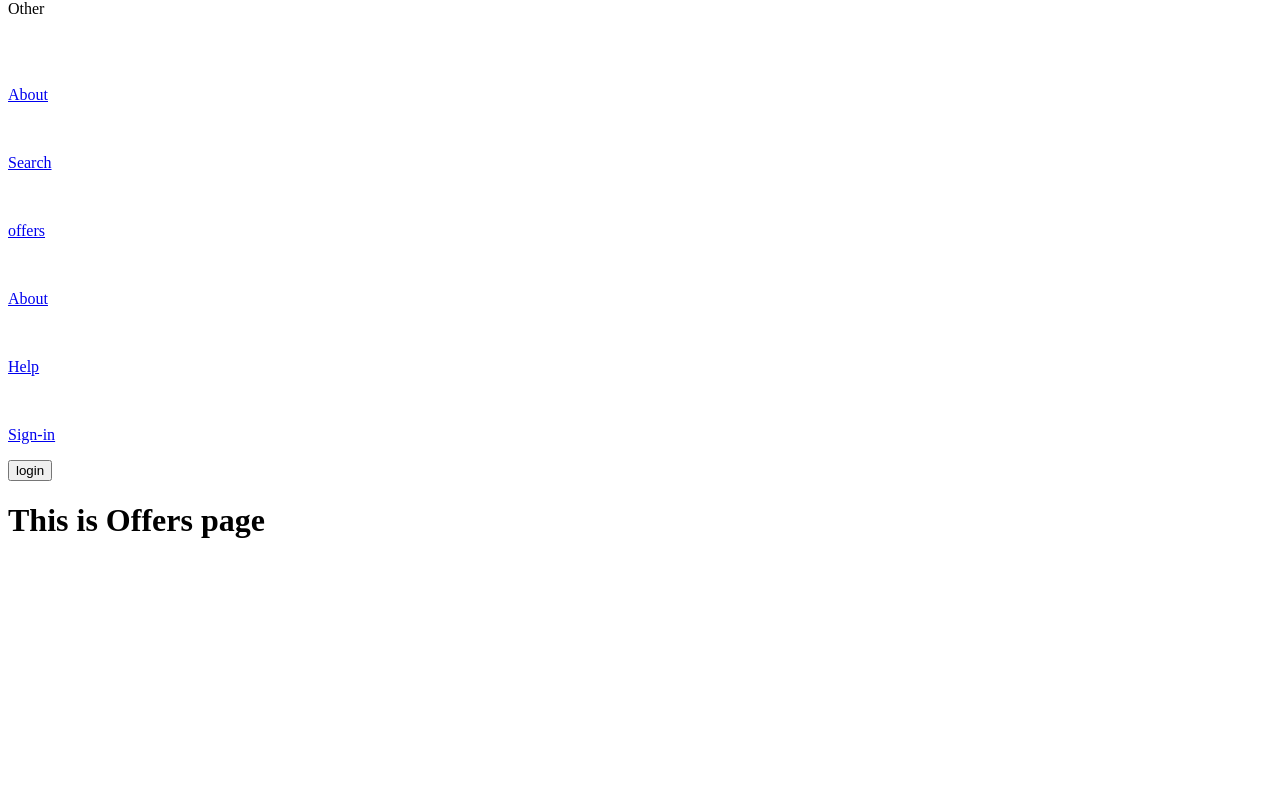
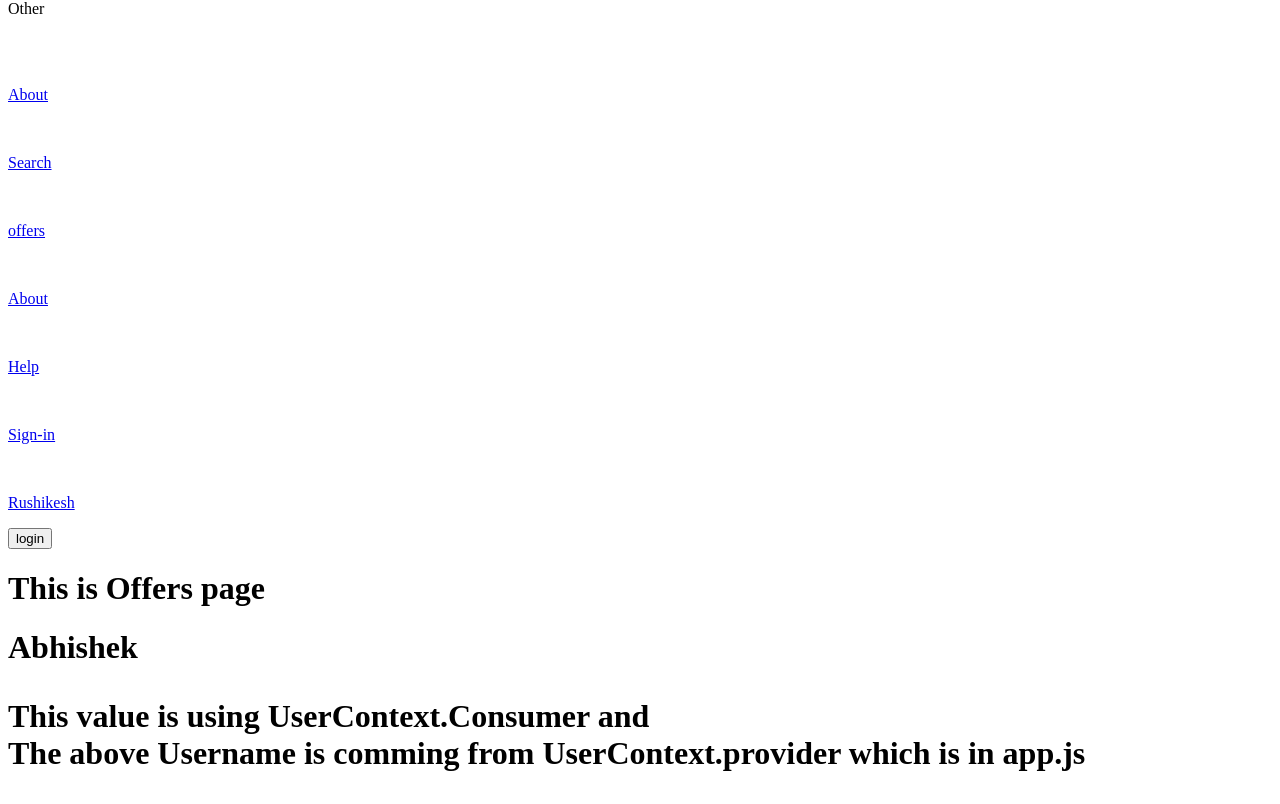
Before and after one commit to Rushikeshbhavsar20/Swiggy_react_app, a React (Vite) app: page /offers in a window 1280 px wide. Shown: the part 328-1132 px from the top of the page. Before the commit the page ends 889 px from the top, so only its background shows below. Built offline with nearby package versions, Linux system fonts and the light colour scheme; a web font is replaced by a local one.

Commit message:
Learned to use a UserContext

```diff
--- a/src/components/Dropdownmenu.js
+++ b/src/components/Dropdownmenu.js
@@ -5,8 +5,11 @@ import Mainmenu from './Mainmenu';
 
 const Dropdownmenu = () => {
 
+   const [showitem, setshowitem] = useState(null)
 
-
+   const ExpandItems  = (index)=>{
+      setshowitem(index);
+   }
 
   const id = useParams();
 
@@ -51,7 +54,7 @@ const Dropdownmenu = () => {
       console.log(res);
       return(
 
-        <Mainmenu  key={index} resData={res}  />
+        <Mainmenu  key={index} resData={res} showItem={index == showitem ?  true : false }  ExpandItems={()=> showitem == index ? ExpandItems(null) : ExpandItems(index) }    />
       )
 
   })}
--- a/src/components/Header.js
+++ b/src/components/Header.js
@@ -1,13 +1,12 @@
-import {useState,useEffect} from "react"
+import {useState,useEffect, useContext} from "react"
 import { Link } from "react-router-dom";
-
-
+import Usercontext from "../../utils/Usercontext";
 const Header = () =>{
    const setdata = () =>{
       setlogg("logout");
    }
     const [logg, setlogg] = useState("login");
-
+    const {loggedUser} = useContext(Usercontext);
 
     return(
           <div className="w-full  top-0 left-0 right-0 fixed flex justify-between pt-2 pr-3 pl-3 bg-white h-[80px] z-40 ">
@@ -43,6 +42,10 @@ const Header = () =>{
               <p> <Link to="">Sign-in</Link></p>
               </div>
               <div>
+              <img/>
+              <p> <Link className="bg-blue-100" to="">{loggedUser}</Link></p>
+              </div>
+              <div>
               </div>
               <button  onClick={setdata}type="button" className=" text-white bg-[#ff5200] hover:bg-[#FF9119]/80 focus:ring-4 focus:outline-none focus:ring-[#FF9119]/50 font-medium rounded-lg text-sm px-5 py-2.5 text-center inline-flex items-center dark:hover:bg-[#FF9119]/80 dark:focus:ring-[#FF9119]/40 me-2 mb-2">{logg}
               </button>
--- a/src/components/Maincontent.js
+++ b/src/components/Maincontent.js
@@ -1,15 +1,15 @@
 import { Rescard } from "./Rescard";
-import {useState,useEffect} from "react"
+import {useState,useEffect, useContext} from "react"
+
+import Usercontext from "../../utils/Usercontext";
 
 
 
-const Rated = (Rescardd)=>{
-
-
+const Rated = (Rescardd,Rating)=>{
     return(props) =>{
         return(
           <div className="">
-            <h1 className="border-2 border-red-100 border-solid">Highly rated</h1>
+            <h1 className="border-2 border-red-100 border-solid">{Rating}</h1>
 
 
             <Rescardd  {...props} />
@@ -23,6 +23,9 @@ const Maincontent = () =>{
     const[filterlist,setfilterList] = useState([]);
     const[resList,setresList] = useState([]);
     const ListoffilterRes =  filterlist.filter((res)=>res.info.avgRating > 4.3);
+    const {RatedRes ,loggedUser} = useContext(Usercontext);
+
+
     useEffect(() => {
         fetchdata();
 }, [])
@@ -65,7 +68,7 @@ const Maincontent = () =>{
 
 
 
-     const RescardRated =  Rated(Rescard);
+     const RescardRated =  Rated(Rescard,RatedRes)
 
 
     return(
@@ -83,7 +86,7 @@ const Maincontent = () =>{
            <div className="flex flex-wrap  gap-14 pl-7  ">
              {
 
-           filterlist.map(Reasturant => Reasturant.info.avgRating > 4.2 ? <Rescard resData={Reasturant} /> : <RescardRated resData={Reasturant} />  )
+           filterlist.map(Reasturant => Reasturant.info.avgRating > 4.2 ? <Rescard resData={Reasturant} /> : <RescardRated resData={Reasturant}/>  )
 
             }
 
--- a/src/components/Mainmenu.js
+++ b/src/components/Mainmenu.js
@@ -1,26 +1,28 @@
 import React from 'react'
 import { NestedItem } from './NestedItem'
-import { useState } from 'react'
-const Mainmenu = ({resData}) => {
-        const [clicked, setclicked] = useState(false)
+
+const Mainmenu = ({resData , showItem,ExpandItems}) => {
+
       const handleClick = ()=>{
-           !clicked ? setclicked(true) : setclicked(false)
+
+
+         ExpandItems();
       }
 
 
     console.log("Res Data pass successfully",resData);
   return (
-     <div className='flex-col  flex gap-[20px] border-solid border-2 border-black'>
+     <div className='flex-col  flex gap-[20px] '>
 
     <div className='flex justify-between w-full '> <h1 className='font-bold text-lg pl-[12%]'>{resData?.card?.card?.title}</h1>  <img onClick={handleClick} className='w-[30px] mr-[17%]' src={"https://w7.pngwing.com/pngs/410/111/png-transparent-down-arrow-logo-arrow-down-android-down-arrow-hand-triangle-internet-thumbnail.png"}/>   </div>
      {
 
-       resData?.card?.card?.itemCards.map((res,index)=>{return (
+       showItem ? resData?.card?.card?.itemCards.map((res,index)=>{return (
 
-            clicked ? <NestedItem key={index} Resdata={res}/> : <div className='w-0 h-0'></div>
+           <NestedItem key={index} Resdata={res}/>
 
 
-       )})
+       )}): <div className=' h-[10px] bg-[#f2f2f3] mb-[10px] ml-[10%] mr-[15%] rounded-sm'> </div>
 
 
      }
--- a/src/components/Offers.js
+++ b/src/components/Offers.js
@@ -1,7 +1,15 @@
+import Usercontext from "../../utils/Usercontext";
+
 const Offers = ()=>{
     return(
-         <div className="Offer-component">
+         <div className="m-[120px]">
              <h1>This is Offers page</h1>
+             <Usercontext.Consumer>
+              {(data)=>{
+                    const {loggedUser} = data;
+                    return <h1 >{loggedUser} <p className="bg-red-400">This value is using UserContext.Consumer and <br></br>The above Username is comming from UserContext.provider which is in app.js</p></h1>
+                }}
+             </Usercontext.Consumer>
          </div>
     );
 
--- /dev/null
+++ b/utils/Usercontext.js
@@ -0,0 +1,8 @@
+import { createContext } from "react";
+
+const Usercontext = createContext({
+    loggedUser:"Abhishek",
+    RatedRes:"4-Start"
+})
+
+export default Usercontext;
```
Also changed, not shown: App.js (+4 -4 lines).
